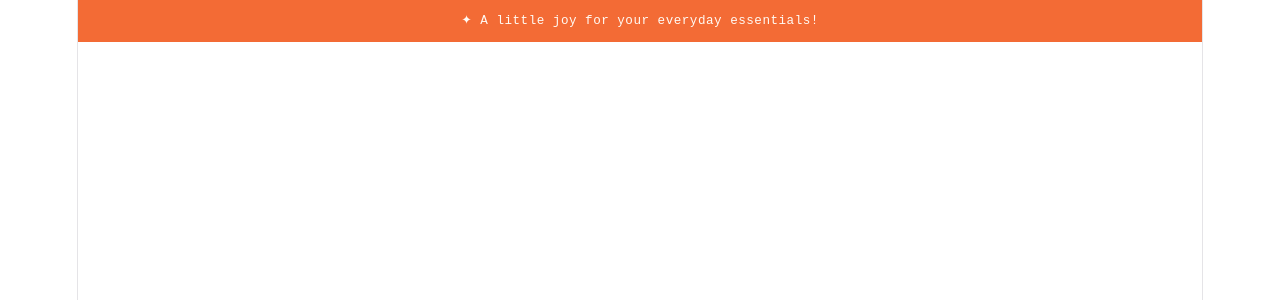
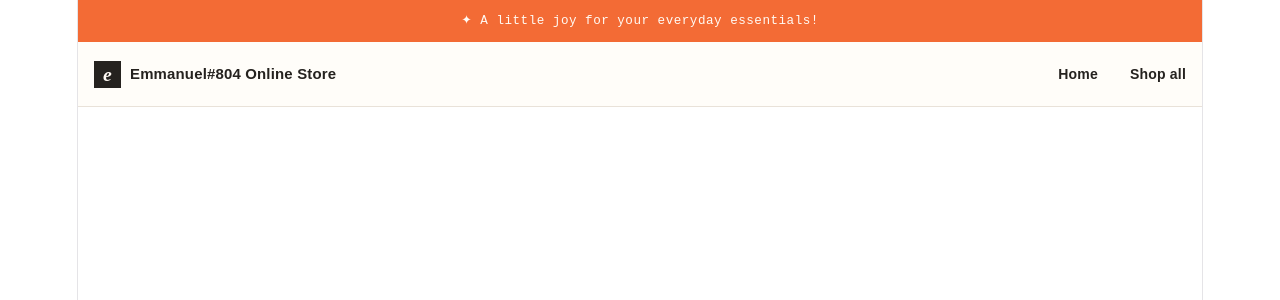
Before and after one commit to eolusoga-804/task-4, a React (Vite) app: page / in a window 1280 px wide. Shown: the top 300 px of the page. Built offline with nearby package versions, Linux system fonts and the light colour scheme.

Commit message:
Added storefront header

```diff
--- a/src/App.jsx
+++ b/src/App.jsx
@@ -1,10 +1,12 @@
-// This component displays the announcement strip above the existing page content.
+// This component arranges the announcement and store header.
 import AnnouncementBar from "./sections/AnnouncementBar/AnnouncementBar";
+import StoreHeader from "./sections/StoreHeader/StoreHeader";
 
 export default function App() {
   return (
     <>
       <AnnouncementBar />
+      <StoreHeader />
     </>
   );
 }
--- /dev/null
+++ b/src/sections/StoreHeader/StoreHeader.css
@@ -0,0 +1,74 @@
+/* This block styles the centered header and its navigation. */
+.store-header {
+  border-bottom: 1px solid #e9e2d9;
+  background: #fffdf9;
+}
+
+.store-header__inner {
+  width: min(100% - 32px, 1140px);
+  min-height: 64px;
+  margin-inline: auto;
+  display: flex;
+  align-items: center;
+  justify-content: space-between;
+  gap: 16px;
+}
+
+.store-header__brand,
+.store-header__link {
+  color: #25221f;
+  text-decoration: none;
+}
+
+.store-header__brand {
+  display: inline-flex;
+  align-items: center;
+  gap: 9px;
+  font-family: "DM Sans", sans-serif;
+  font-size: 0.83rem;
+  font-weight: 700;
+}
+
+.store-header__mark {
+  display: grid;
+  width: 27px;
+  aspect-ratio: 1;
+  place-items: center;
+  background: #25221f;
+  color: #fffaf4;
+  font-family: "Playfair Display", serif;
+  font-size: 1.1rem;
+  font-style: italic;
+}
+
+.store-header__nav {
+  display: flex;
+  align-items: center;
+  gap: clamp(12px, 3vw, 32px);
+}
+
+.store-header__link {
+  font:
+    600 0.78rem "DM Sans",
+    sans-serif;
+}
+
+@media (max-width: 430px) {
+  .store-header__inner {
+    width: calc(100% - 20px);
+    gap: 8px;
+  }
+
+  .store-header__brand {
+    max-width: 60%;
+    font-size: 0.7rem;
+  }
+
+  .store-header__nav {
+    gap: 10px;
+  }
+
+  .store-header__link {
+    font-size: 0.68rem;
+  }
+}
--- /dev/null
+++ b/src/sections/StoreHeader/StoreHeader.jsx
@@ -0,0 +1,31 @@
+// This section displays the store brand and primary navigation.
+import { storeContent } from "../../data/storeContent";
+import "./StoreHeader.css";
+
+export default function StoreHeader() {
+  return (
+    <header className="store-header">
+      <div className="store-header__inner">
+        <a
+          className="store-header__brand"
+          href="/"
+          aria-label={storeContent.brand}
+        >
+          <span className="store-header__mark" aria-hidden="true">
+            e
+          </span>
+          <span>{storeContent.brand}</span>
+        </a>
+
+        <nav className="store-header__nav" aria-label="Main navigation">
+          <a className="store-header__link" href="#home">
+            {storeContent.header.homeLabel}
+          </a>
+          <a className="store-header__link" href="#catalog">
+            {storeContent.header.catalogLabel}
+          </a>
+        </nav>
+      </div>
+    </header>
+  );
+}
```
